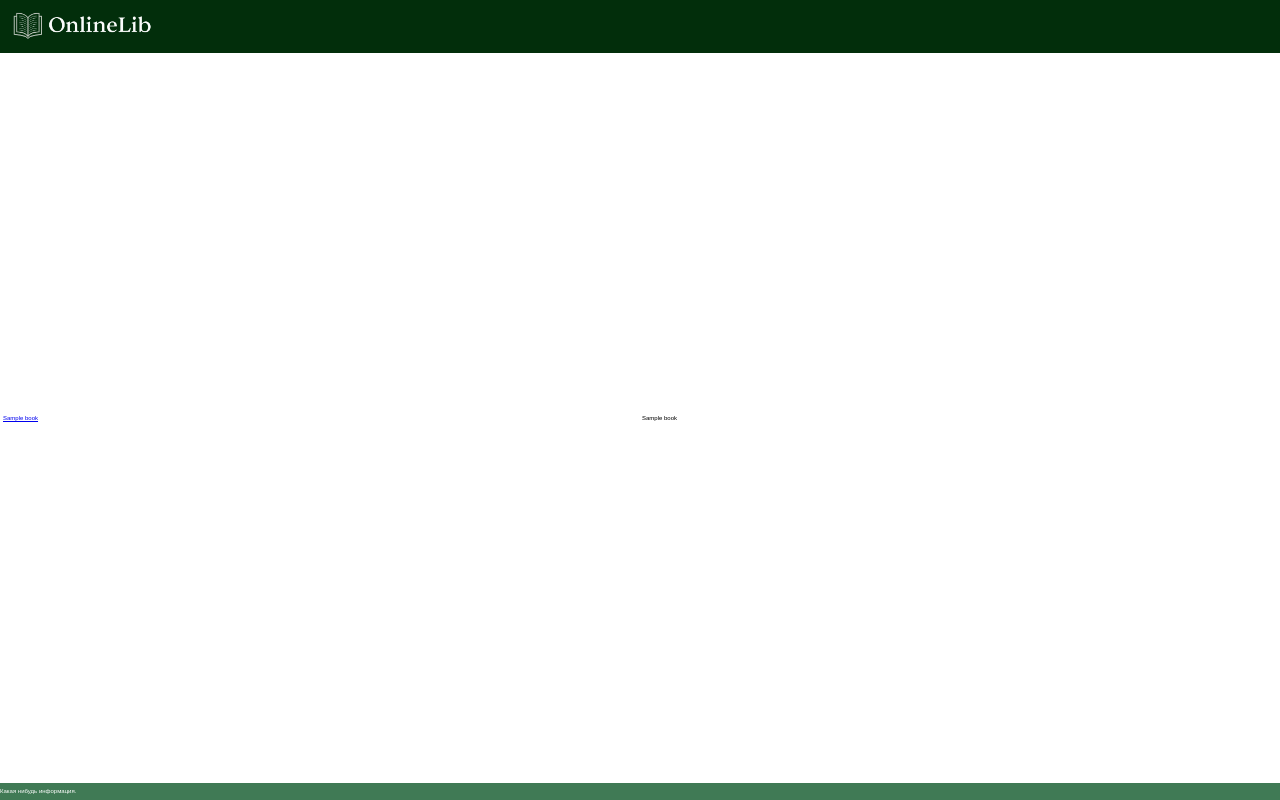
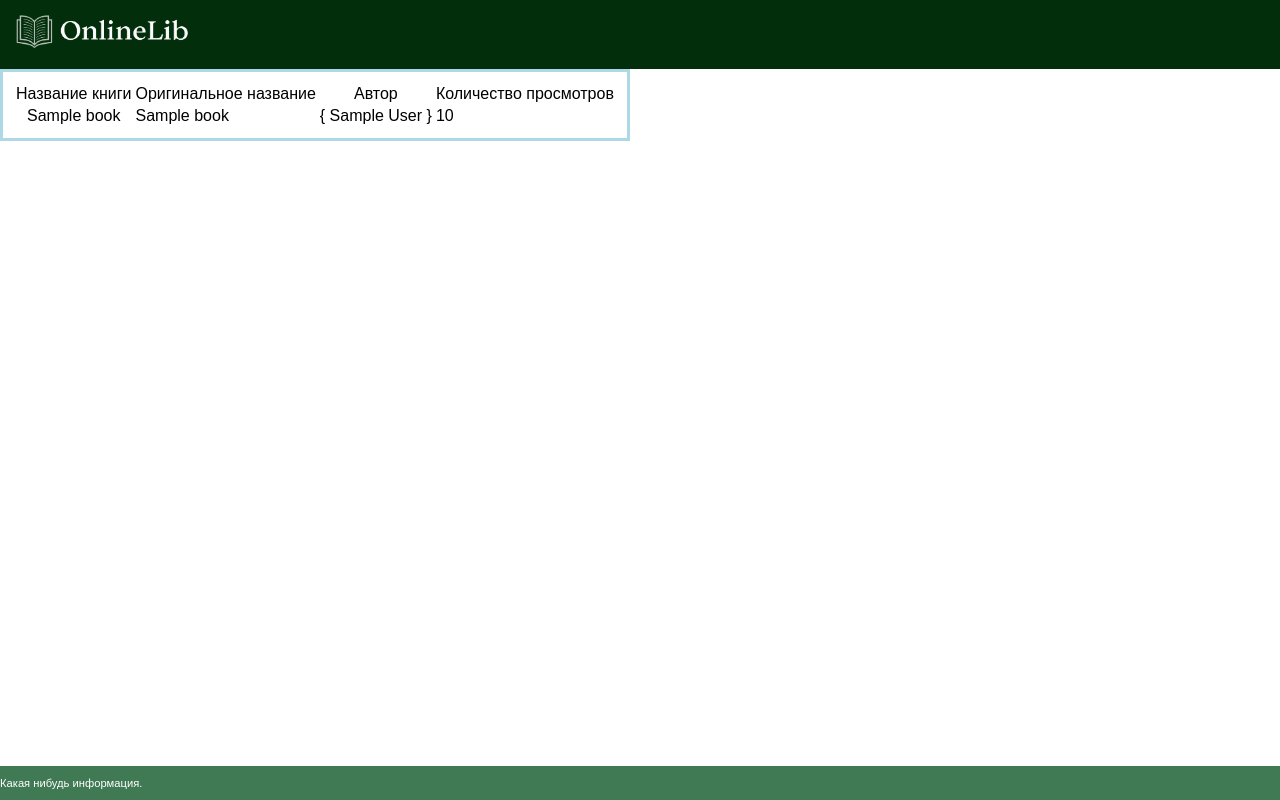
Before and after one commit to anime-kazakh/online-library, a Django app: page /books/ in a window 1280 px wide. Run offline with Django 5.2, Linux system fonts and the light colour scheme; tables that the repository leaves empty hold one stand-in row (values such as "Sample post").

Commit message:
added some style at book-home page

```diff
--- a/onlinelib/books/static/css/books_home_style.css
+++ b/onlinelib/books/static/css/books_home_style.css
@@ -0,0 +1,7 @@
+.body-layout
+
+.books {
+    box-sizing: content-box;
+    border: solid lightblue;
+    padding: 10px;
+}
--- a/onlinelib/books/templates/books/index.html
+++ b/onlinelib/books/templates/books/index.html
@@ -8,20 +8,45 @@
 {% endblock %}
 
 {% block content %}
-<table>
+<div class="body-layout">
+    <div class="filters">
+
+    </div>
+    <table class="books">
+        <thead>
+            <tr>
+                <th scope="col">Название книги</th>
+                <th scope="col">Оригинальное название</th>
+                <th scope="col">Автор</th>
+                <th scope="col">Количество просмотров</th>
+            </tr>
+        </thead>
+        <tbody>
             {% for book in books %}
             <tr>
+                <a href="{{ book.get_absolute_url }}">
+                    <th scope="row">
+                        {{ book.title }}
+                    </th>
                     <td>
-            <a href="{{ book.get_absolute_url }}">
-                {{ book.title }}
+                        {% if book.original_title %}
+                            {{ book.original_title }}
+                        {% else %}
+                            Нет
+                        {% endif %}
+                    </td>
+                    <td>
+                        {{% for author in book.authors.all %}
+                        {{ author.full_name }}
+                        {% endfor %}}
+                    </td>
+                    <td>
+                        {{ book.views_count }}
+                    </td>
                 </a>
-        </td>
-        {% if book.original_title %}
-        <td>
-            {{ book.original_title }}
-        </td>
-        {% endif %}
             </tr>
             {% endfor %}
+        </tbody>
     </table>
+</div>
 {% endblock %}
--- a/onlinelib/static/css/base_style.css
+++ b/onlinelib/static/css/base_style.css
@@ -1,5 +1,5 @@
 * {
-    font: 0.8em sans-serif;
+    font: 1em sans-serif;
 }
 
 .page-layout {
```
Lines whose indentation alone changed are shown as unchanged.
